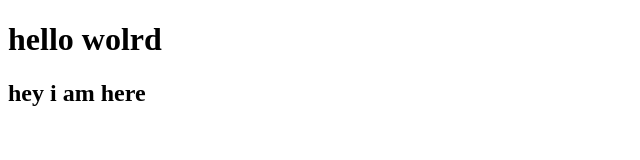
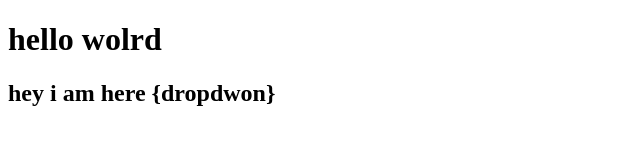
Before and after one commit to shahzado-gul/Demo1, a plain HTML site: page index.html in a window 1280 px wide. Shown: the whole page, without its empty margins (0-640 px from the left). Drawn offline with Linux system fonts and the light colour scheme.

Commit message:
i have made changes in feature1 branch

```diff
--- a/index.html
+++ b/index.html
@@ -7,6 +7,6 @@
 </head>
 <body>
     <h1>hello wolrd</h1>
-    <h2>hey i am here</h2>
+    <h2>hey i am here {dropdwon}</h2>
 </body>
 </html>
```
